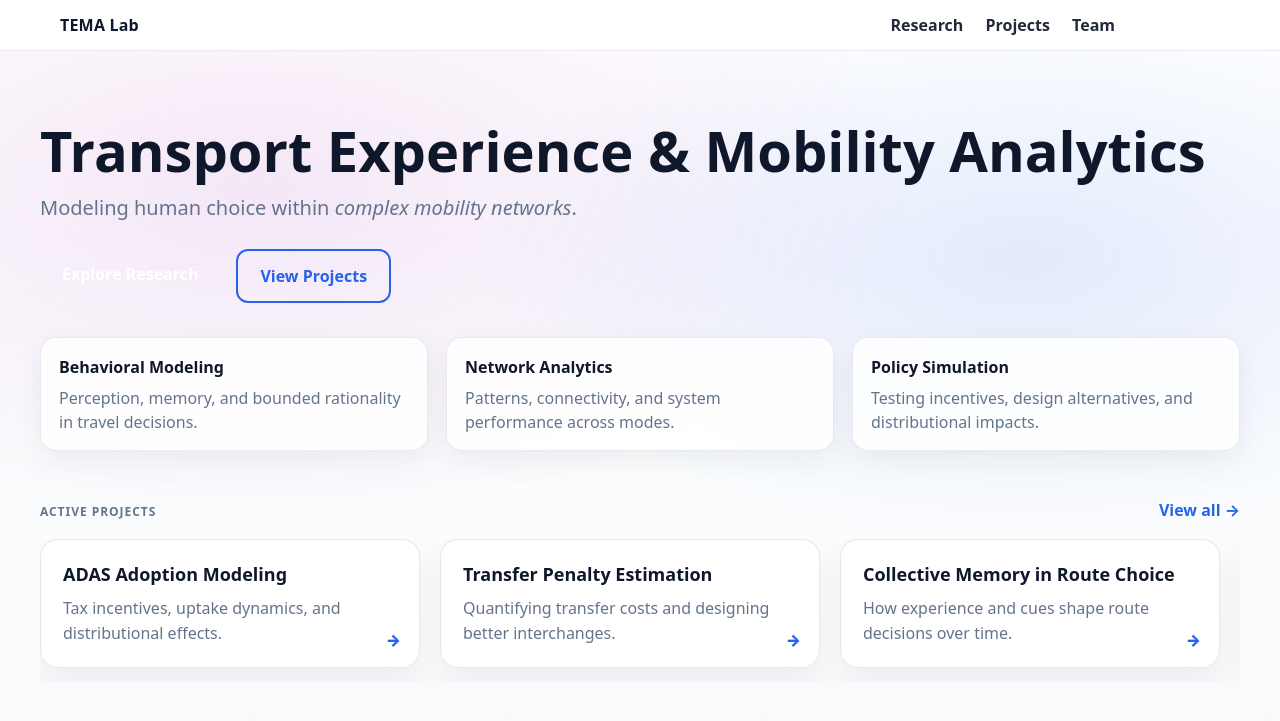
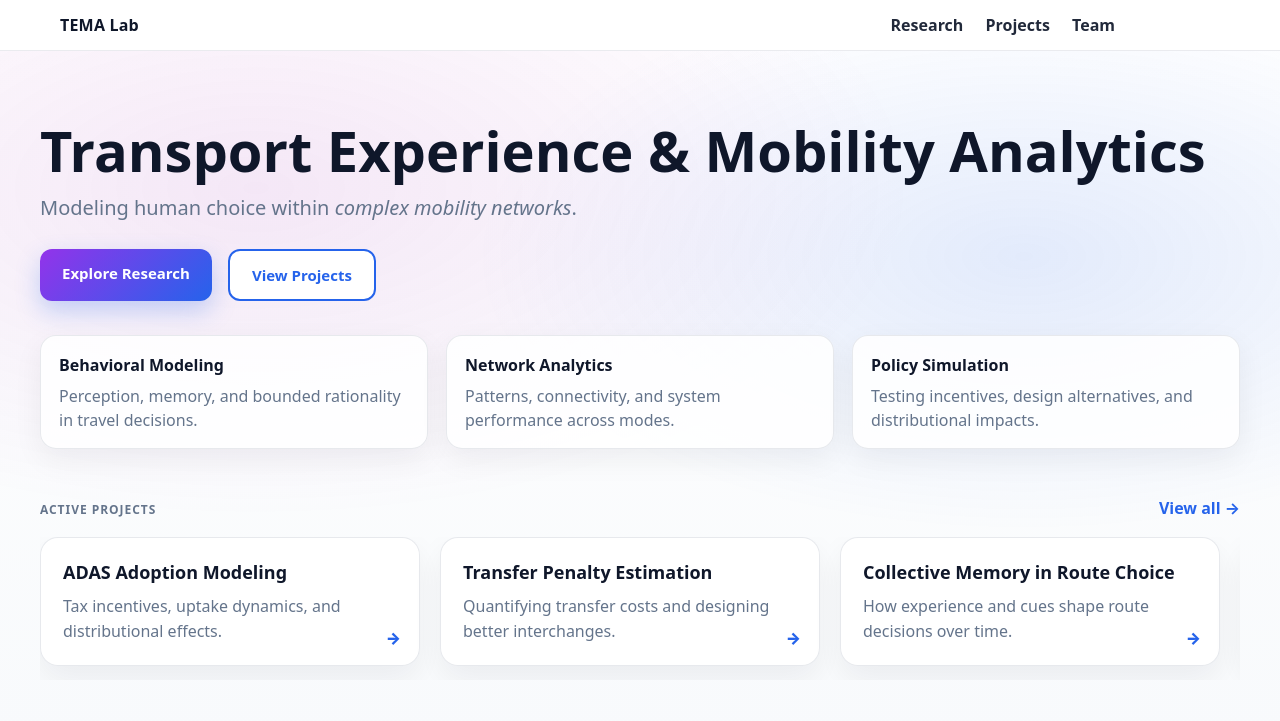
Before and after one commit to tema-technion/tema-technion.github.io, a Jekyll site: the page built from index.md, in a window 1280 px wide. Shown: the top 721 px of the page. Built offline with Jekyll 4.4.1, drawn with Linux system fonts in a browser that asks for light colours.

Commit message:
Update style.css

```diff
--- a/assets/css/style.css
+++ b/assets/css/style.css
@@ -110,14 +110,50 @@ nav a.btn{
   font-weight:600;
 }
 
-.hero-buttons .primary{
-  background:linear-gradient(90deg,var(--magenta),var(--blue));
+/* =========================================
+   BUTTON STYLES
+========================================= */
+
+/* Primary Gradient Button */
+.primary{
+  display:inline-block;
+  padding:14px 26px;
+  border-radius:14px;
+  font-weight:600;
+  font-size:15px;
+  text-decoration:none;
   color:white;
+
+  background: linear-gradient(135deg, #9333ea, #2563eb);
+  box-shadow: 0 10px 25px rgba(37,99,235,.25);
+
+  transition: all .25s ease;
 }
 
-.hero-buttons .secondary{
-  border:2px solid var(--blue);
-  color:var(--blue);
+.primary:hover{
+  transform: translateY(-2px);
+  box-shadow: 0 14px 32px rgba(37,99,235,.35);
+}
+
+/* Secondary Outline Button */
+.secondary{
+  display:inline-block;
+  padding:14px 26px;
+  border-radius:14px;
+  font-weight:600;
+  font-size:15px;
+  text-decoration:none;
+
+  border:2px solid #2563eb;
+  color:#2563eb;
+  background:white;
+
+  transition: all .25s ease;
+}
+
+.secondary:hover{
+  background:#2563eb;
+  color:white;
 }
 
 .kicker{
```
